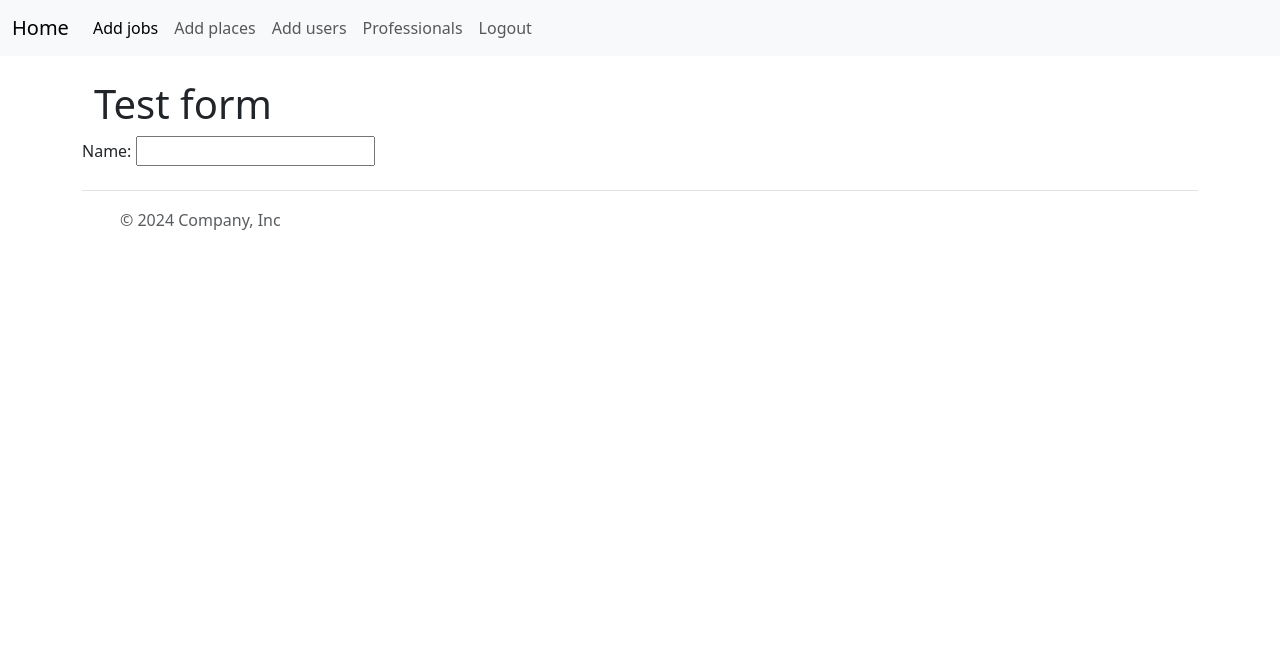
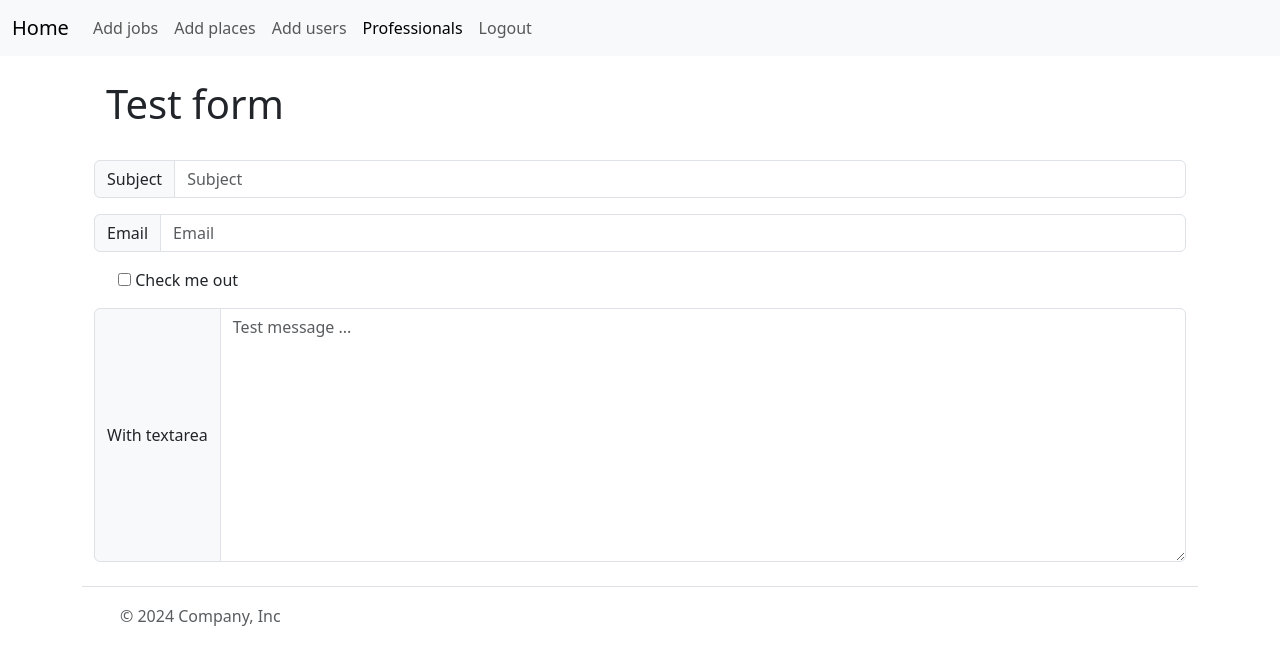
Before and after one commit to LucasTorres3001/CRUD_in_Python, a Django app: page /web/test/ in a window 1280 px wide. Shown: the top 665 px of the page. Run offline with Django 4.2, Linux system fonts and the light colour scheme.

Commit message:
eighth commit

```diff
--- a/templates/base.html
+++ b/templates/base.html
@@ -17,7 +17,7 @@
                     <div class="collapse navbar-collapse" id="navbarNav">
                         <ul class="navbar-nav">
                             <li class="nav-item">
-                                <a class="nav-link active" aria-current="page" href="{% url 'add_jobs' %}">Add jobs</a>
+                                <a class="nav-link" aria-current="page" href="{% url 'add_jobs' %}">Add jobs</a>
                             </li>
                             <li class="nav-item">
                                 <a class="nav-link" href="{% url 'add_places' %}">Add places</a>
@@ -26,7 +26,7 @@
                                 <a class="nav-link" href="{% url 'add_users' %}">Add users</a>
                             </li>
                             <li class="nav-item">
-                                <a class="nav-link" href="{% url 'professionals' %}">Professionals</a>
+                                <a class="nav-link active" href="{% url 'professionals' %}">Professionals</a>
                             </li>
                             <li class="nav-item">
                                 <a class="nav-link" href="{% url 'to_go_out' %}">Logout</a>
@@ -37,7 +37,9 @@
             </nav>
         </header>
         <br>
-        {% block content %}{% endblock content %}
+        <div class="container">
+            {% block content %}{% endblock content %}
+        </div>
         <div class="container">
             <footer class="d-flex flex-wrap justify-content-between align-items-center py-3 my-4 border-top">
                 <div class="col-md-4 d-flex align-items-center">
--- a/templates/base_I.html
+++ b/templates/base_I.html
@@ -23,7 +23,9 @@
                 </div>
             </nav>
         </header>
-        {% block content %}{% endblock content %}
+        <div class="container">
+            {% block content %}{% endblock content %}
+        </div>
         <div class="container">
             <footer class="d-flex flex-wrap justify-content-between align-items-center py-3 my-4 border-top">
                 <div class="col-md-4 d-flex align-items-center">
--- a/web/forms.py
+++ b/web/forms.py
@@ -1,4 +1,35 @@
 from django import forms
 
-class FormTest(forms.Form):
-    name = forms.CharField()
+# Create your Forms here.
+
+class ContactForm(forms.Form):
+    subject = forms.CharField(
+        max_length=100,
+        widget=forms.TextInput(
+            attrs= {
+                'class': 'form-control',
+                'placeholder': 'Subject',
+                'title': 'Subject'
+            }
+        )
+    )
+    message = forms.CharField(
+        widget=forms.Textarea(
+            attrs={
+                'class': 'form-control',
+                'placeholder': 'Test message ...',
+                'title': 'Message',
+                'aria-label': 'With textarea'
+            }
+        )
+    )
+    sender = forms.EmailField(
+        widget=forms.EmailInput(
+            attrs={
+                'class': 'form-control',
+                'placeholder': 'Email',
+                'title': 'Email'
+            }
+        )
+    )
+    cc_myself = forms.BooleanField(required=False)
--- a/web/templates/add_jobs.html
+++ b/web/templates/add_jobs.html
@@ -4,7 +4,6 @@
     Add jobs
 {% endblock title %}
 {% block content %}
-<div class="container">
 <header>
     <div class="container">
         <h1>Add jobs</h1>
@@ -35,5 +34,4 @@
     <br>
     <a href="{% url 'home' %}" class="btn btn-secondary" role="button">To home</a>
 </section>
-</div>
 {% endblock content %}
--- a/web/templates/add_places.html
+++ b/web/templates/add_places.html
@@ -4,7 +4,6 @@
     Add places
 {% endblock title %}
 {% block content %}
-<div class="container">
 <header>
     <div class="container">
         <h1>Add places</h1>
@@ -39,5 +38,4 @@
     <br>
     <a href="{% url 'home' %}" class="btn btn-secondary" role="button">To home</a>
 </section>
-</div>
 {% endblock content %}
--- a/web/templates/add_users.html
+++ b/web/templates/add_users.html
@@ -4,7 +4,6 @@
     Add users
 {% endblock title %}
 {% block content %}
-<div class="container">
 <header>
     <div class="container">
         <h1>Add users</h1>
@@ -131,5 +130,4 @@
     <br>
     <a href="{% url 'home' %}" class="btn btn-secondary" role="button">To home</a>
 </section>
-</div>
 {% endblock content %}
--- a/web/templates/home.html
+++ b/web/templates/home.html
@@ -5,7 +5,6 @@
     Home
 {% endblock title %}
 {% block content %}
-<div class="container">
 <header>
     <div class="container">
         <form action="{% url 'home' %}" method="POST" class="d-flex" role="search">{% csrf_token %}
@@ -40,5 +39,4 @@
         <p>There is no registered user.</p>
     {% endif %}
 </section>
-</div>
 {% endblock content %}
--- a/web/templates/professionals.html
+++ b/web/templates/professionals.html
@@ -5,7 +5,6 @@
     Professionals
 {% endblock title %}
 {% block content %}
-<div class="container">
 <header>
     <div class="container">
         <h1>Users</h1>
@@ -53,5 +52,4 @@
         <p>There is no registered user.</p>
     {% endif %}
 </section>
-</div>
 {% endblock content %}
--- a/web/templates/register_login.html
+++ b/web/templates/register_login.html
@@ -4,7 +4,6 @@
     Register login
 {% endblock title %}
 {% block content %}
-<div class="container">
 <header>
     <div class="container">
         <h1>Register login</h1>
@@ -38,5 +37,4 @@
         <button type="submit" class="btn btn-primary">Register user</button>
     </form>
 </section>
-</div>
 {% endblock content %}
--- a/web/templates/show_data.html
+++ b/web/templates/show_data.html
@@ -5,7 +5,6 @@
     {{personal_data.name}} {{personal_data.surname}}
 {% endblock title %}
 {% block content %}
-<div class="container">
 <div class="col-md-10 offset-md-1">
     <div class="row">
         <div id="image-container" class="col-md-6">
@@ -24,5 +23,4 @@
         </div>
     </div>
 </div>
-</div>
 {% endblock content %}
--- a/web/templates/teste.html
+++ b/web/templates/teste.html
@@ -11,8 +11,23 @@
         </div>
     </header>
     <section>
+        <br>
         <form>
-            {{form}}
+            <div class="input-group mb-3">
+                <span class="input-group-text" id="basic-addon1">Subject</span>
+                {{form.subject}}
+            </div>
+            <div class="input-group mb-3">
+                <span class="input-group-text" id="basic-addon">Email</span>
+                {{form.sender}}
+            </div>
+            <div class="mb-3 form-check">
+                <label class="form-check-label" for="exampleCheck1">{{form.cc_myself}} Check me out</label>
+            </div>
+            <div class="input-group">
+                <span class="input-group-text">With textarea</span>
+                {{form.message}}
+            </div>
         </form>
     </section>
 
--- a/web/templates/update_data.html
+++ b/web/templates/update_data.html
@@ -5,7 +5,6 @@
     {{personal_data.name}} {{personal_data.surname}}
 {% endblock title %}
 {% block content %}
-<div class="container">
 <header>
     <div class="container">
         <h1>{{personal_data.name}} {{personal_data.surname}}</h1>
@@ -48,5 +47,4 @@
     <br>
     <a href="{% url 'professionals' %}" class="btn btn-secondary" role="button">To back</a>
 </section>
-</div>
 {% endblock content %}
--- a/web/views.py
+++ b/web/views.py
@@ -2,8 +2,8 @@ import os, sys
 from PIL import Image
 from io import BytesIO
 from hashlib import sha1
-from .forms import FormTest
 from datetime import datetime
+from .forms import ContactForm
 from django.urls import reverse
 from django.conf import settings
 from django.http import HttpRequest
@@ -287,7 +287,7 @@ def show_data(request: HttpRequest, slug: str):
         return redirect(to=reverse(viewname='login'))
 
 def teste(request: HttpRequest):
-    form = FormTest()
+    form = ContactForm()
     return render(
         request=request,
         template_name='teste.html',
```
Lines whose indentation alone changed are shown as unchanged.
